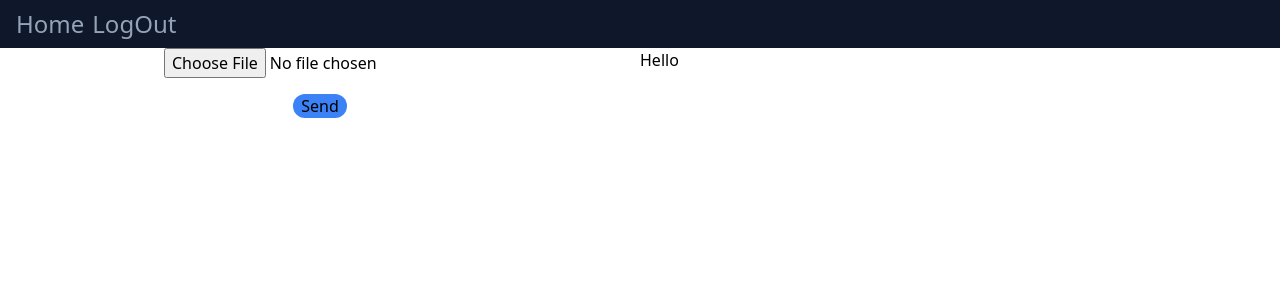
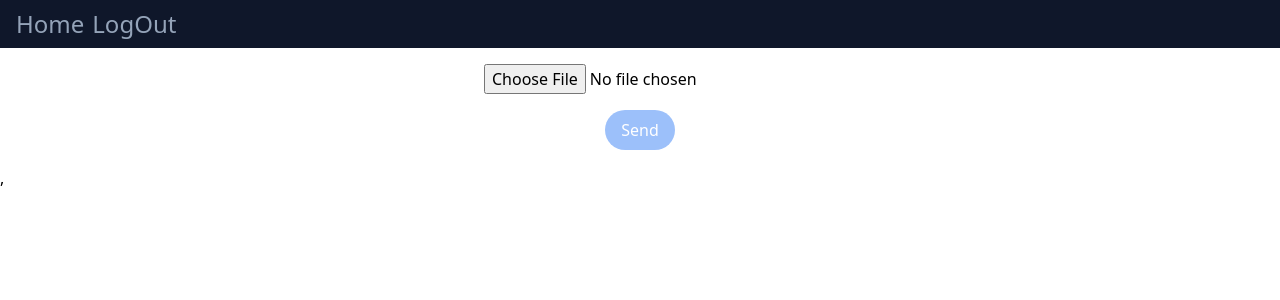
Before and after one commit to saksham-malhotra-27/The_Siege_Manav_1, a React (Vite) app: page / in a window 1280 px wide. Shown: the top 300 px of the page. Built offline with nearby package versions, Linux system fonts and the light colour scheme.

Commit message:
feat: added Img UI

```diff
--- a/src/components/Home.tsx
+++ b/src/components/Home.tsx
@@ -1,8 +1,20 @@
-import React, { useState } from 'react';
+import React, { useState, useRef, useEffect } from 'react';
+
+interface Rect {
+  x0: number;
+  y0: number;
+  x1: number;
+  y1: number;
+}
 
 function Home() {
   const [file, setFile] = useState<File | null>(null);
   const [isSending, setIsSending] = useState(false);
+  const [rect, setRect] = useState<Rect | null>(null); // Rectangle coordinates
+  const [isDrawing, setIsDrawing] = useState(false); // To track if the user is drawing
+  const [sent, setSent] = useState(false);
+  const canvasRef = useRef<HTMLCanvasElement>(null);
+  const imgRef = useRef<HTMLImageElement>(null);
 
   const handleFileChange = (event: React.ChangeEvent<HTMLInputElement>) => {
     setFile(event.target.files?.[0]!);
@@ -15,7 +27,6 @@ function Home() {
 
     setIsSending(true);
 
-    // Replace this with your actual API call
     const formData = new FormData();
     formData.append('file', file);
     try {
@@ -25,6 +36,7 @@ function Home() {
       });
       if (response.ok) {
         console.log('File uploaded successfully');
+        setSent(true); // Update state to "sent"
       } else {
         console.error('Error uploading file');
       }
@@ -35,30 +47,122 @@ function Home() {
     }
   };
 
+  useEffect(() => {
+    if (file && canvasRef.current && imgRef.current) {
+      const canvas = canvasRef.current;
+      const ctx = canvas.getContext('2d');
+      const img = imgRef.current;
+
+      // Set canvas dimensions based on the image dimensions
+      canvas.width = img.width;
+      canvas.height = img.height;
+
+      if (ctx && rect) {
+        // Clear the canvas
+        ctx.clearRect(0, 0, canvas.width, canvas.height);
+
+        // Draw the rectangle on top of the image
+        ctx.strokeStyle = 'red';
+        ctx.lineWidth = 2;
+        ctx.strokeRect(rect.x0, rect.y0, rect.x1 - rect.x0, rect.y1 - rect.y0);
+      }
+    }
+  }, [rect, file]); // Re-render canvas when rect changes
+
+  // Get relative coordinates with respect to the image
+  const getRelativeCoords = (event: React.MouseEvent<HTMLCanvasElement, MouseEvent>) => {
+    if (!imgRef.current || !canvasRef.current) return { x: 0, y: 0 };
+
+    const canvas = canvasRef.current;
+    const img = imgRef.current;
+
+    const imgRect = img.getBoundingClientRect();
+
+    const offsetX = event.clientX - imgRect.left; // Get mouse x relative to image
+    const offsetY = event.clientY - imgRect.top;  // Get mouse y relative to image
+
+    // Return coordinates only if within image bounds
+    return {
+      x: Math.max(0, Math.min(offsetX, img.width)),
+      y: Math.max(0, Math.min(offsetY, img.height)),
+    };
+  };
+
+  // Handle start of rectangle drawing
+  const handleCanvasMouseDown = (event: React.MouseEvent<HTMLCanvasElement, MouseEvent>) => {
+    const { x, y } = getRelativeCoords(event);
+    setIsDrawing(true); // Start drawing the rectangle
+    setRect({
+      x0: x,
+      y0: y,
+      x1: x,
+      y1: y
+    });
+  };
+
+  // Handle mouse movement and updating rectangle while the mouse is down
+  const handleCanvasMouseMove = (event: React.MouseEvent<HTMLCanvasElement, MouseEvent>) => {
+    if (!isDrawing || !rect) return;
+
+    const { x, y } = getRelativeCoords(event);
+    setRect(prevRect => prevRect ? {
+      ...prevRect,
+      x1: x,
+      y1: y
+    } : null);
+  };
+
+  // Handle end of rectangle drawing
+  const handleCanvasMouseUp = () => {
+    setIsDrawing(false); // Stop drawing
+  };
+
   return (
-    <div className="text-white h-screen flex flex-col sm:flex-row">
-      <div className="flex flex-col justify-between px-2 h-full w-full sm:w-1/2">
-        <div className="text-black justify-center items-center gap-2 flex flex-col before:">
-          <input type="file" onChange={handleFileChange} />
-          <div>
+    <div className="text-white  flex flex-col justify-center items-center p-4">
+      <div className="w-full max-w-md">
+        <div className="flex flex-col items-center gap-20 justify-center">
+          <div className=' flex flex-col items-center gap-4 '>
+          {!sent && (
+            <>
+              <input type="file" onChange={handleFileChange} className="text-black" />
               {file && (
-          <div className="mt-4">
+                <div className="w-full max-w-md relative bg-gray-200 rounded-lg overflow-hidden">
                   <img
-              className="object-cover  rounded-lg"
+                    ref={imgRef}
+                    className="w-full h-auto object-contain"
                     src={URL.createObjectURL(file)}
                     alt="Selected File"
                   />
+                  <canvas
+                    ref={canvasRef}
+                    className="absolute top-0 left-0 w-full h-full"
+                    onMouseDown={handleCanvasMouseDown}
+                    onMouseMove={handleCanvasMouseMove}
+                    onMouseUp={handleCanvasMouseUp}
+                  ></canvas>
+                </div>
+              )}
+              <button
+                disabled={!file || isSending}
+                onClick={handleSubmit}
+                className="bg-blue-500 text-white px-4 py-2 rounded-full disabled:opacity-50"
+              >
+                {isSending ? 'Sending...' : 'Send'}
+              </button>
+            </>
+          )}
+          </div>
+
+          {/* Coordinates displayed in a separate div below the send button */}
+          {rect && (
+            <div className="text-black mt-4">
+              <p>Rectangle Coordinates:</p>
+              <p>x0: {rect.x0.toFixed(2)}, y0: {rect.y0.toFixed(2)}</p>
+              <p>x1: {rect.x1.toFixed(2)}, y1: {rect.y1.toFixed(2)}</p>
             </div>
           )}
         </div>
-        <button disabled={!file || isSending} onClick={handleSubmit} className=' bg-blue-500 w-fit  px-2 rounded-full '>
-            Send
-        </button>
       </div>
-
-
-      </div>
-      <div className="text-black sm:w-1/2">Hello</div>
     </div>
   );
 }
```
Lines whose indentation alone changed are shown as unchanged.
